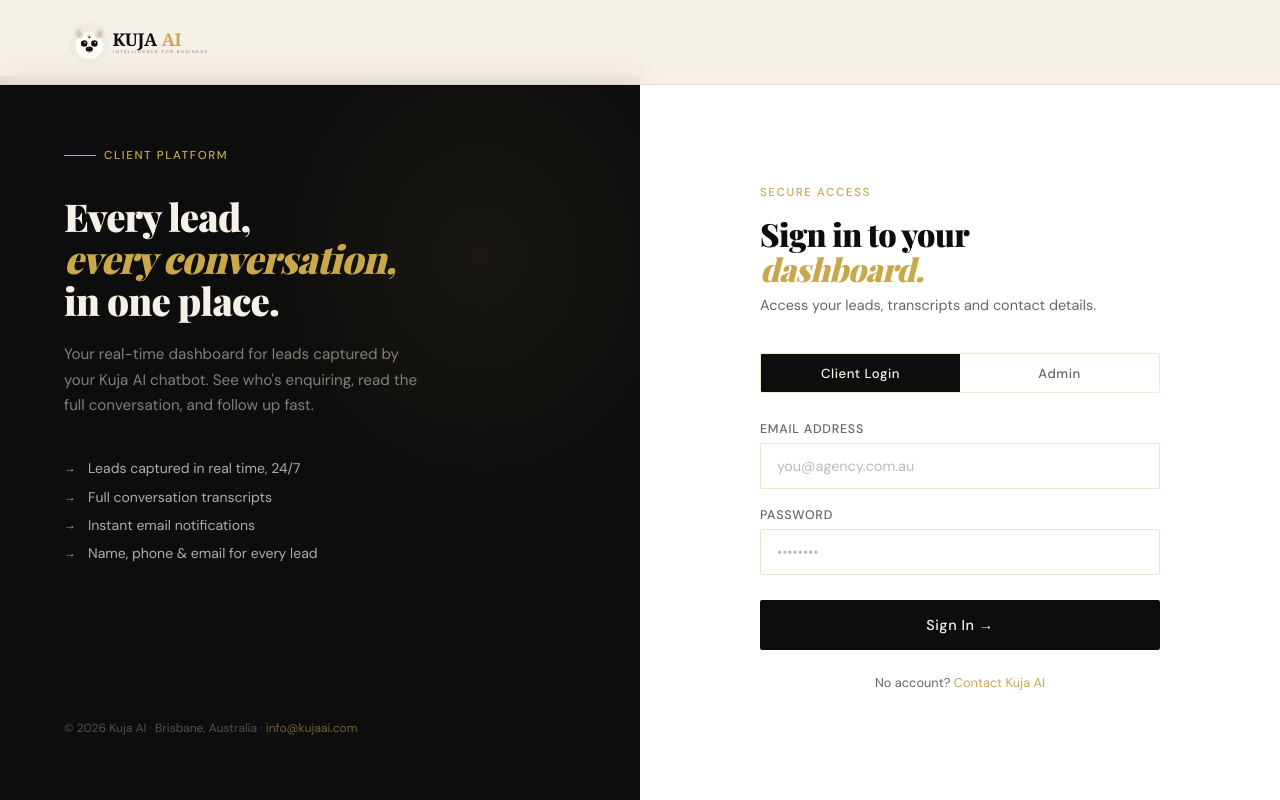
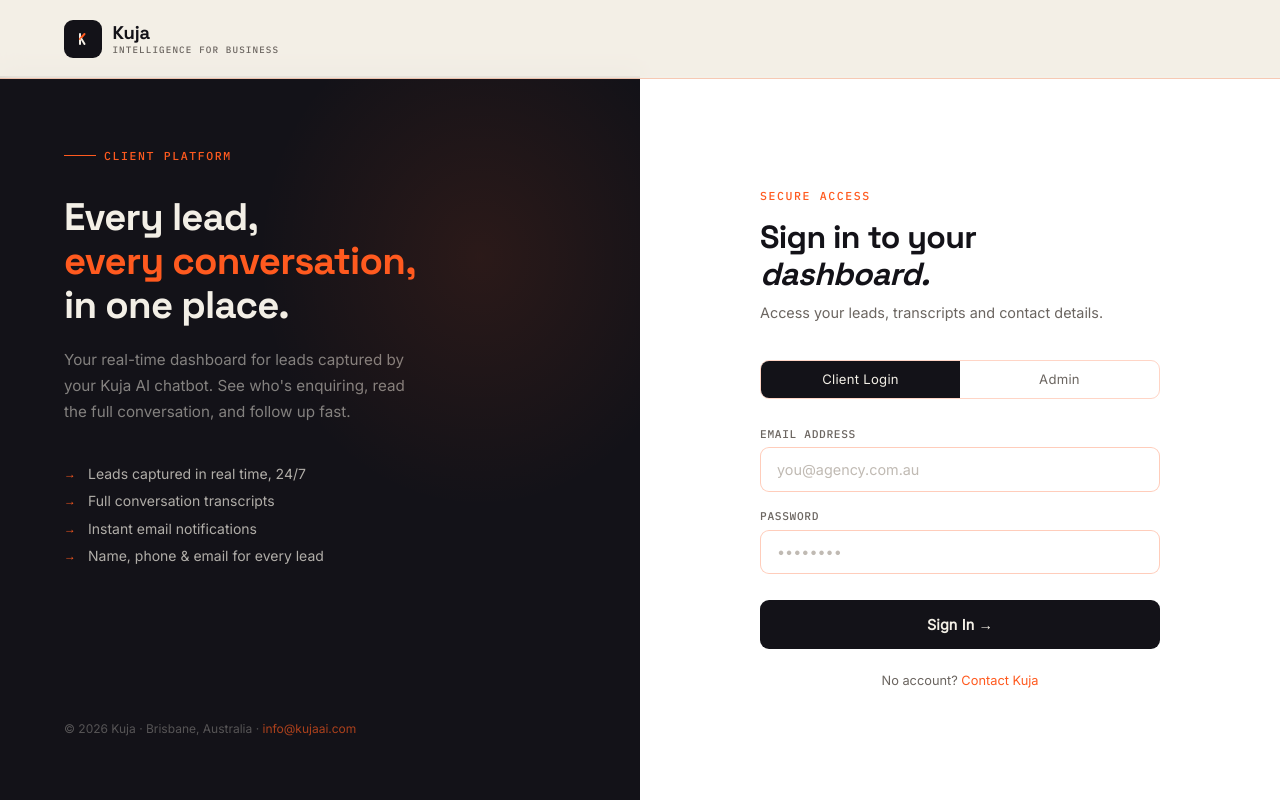
Before and after one commit to zmarr14/kuja-platform, a website: page frontend/index.html in a window 1280 px wide. Drawn offline with nearby package versions, Linux system fonts and the light colour scheme; a web font is replaced by a local one.

Commit message:
Update index.html

```diff
--- a/frontend/index.html
+++ b/frontend/index.html
@@ -3,52 +3,56 @@
 <head>
   <meta charset="UTF-8">
   <meta name="viewport" content="width=device-width, initial-scale=1.0">
-  <title>Kuja AI — Platform Login</title>
+  <title>Kuja — Platform Login</title>
   <link rel="preconnect" href="https://fonts.googleapis.com">
   <link rel="preconnect" href="https://fonts.gstatic.com" crossorigin>
-  <link href="https://fonts.googleapis.com/css2?family=Playfair+Display:ital,wght@0,400;0,700;0,900;1,400&family=DM+Sans:wght@300;400;500&display=swap" rel="stylesheet">
+  <link href="https://fonts.googleapis.com/css2?family=Space+Grotesk:wght@500;700&family=Inter:opsz,wght@14..32,400;500;600&family=IBM+Plex+Mono:wght@500&display=swap" rel="stylesheet">
   <style>
     *,*::before,*::after{box-sizing:border-box;margin:0;padding:0}
-    :root{--ink:#0d0d0d;--cream:#f5f0e8;--gold:#c9a84c;--gold-light:#e8d5a3;--white:#ffffff;--mid:#6b6560;--border:rgba(201,168,76,0.25)}
+    :root{--ink:#131218;--cream:#F3EFE6;--gold:#FF5A1F;--gold-light:#FFD2BE;--white:#ffffff;--mid:#6b6560;--border:rgba(255,90,31,0.25)}
     html{scroll-behavior:smooth}
-    body{font-family:'DM Sans',sans-serif;background:var(--cream);color:var(--ink);min-height:100vh}
-    nav{position:fixed;top:0;left:0;right:0;z-index:100;display:flex;align-items:center;justify-content:space-between;padding:1.25rem 4rem;background:rgba(245,240,232,0.9);backdrop-filter:blur(12px);border-bottom:1px solid var(--border)}
-    .logo{display:inline-flex;align-items:center;text-decoration:none;line-height:1}
-    .logo svg{height:44px;width:auto;display:block}
+    body{font-family:'Inter',sans-serif;background:var(--cream);color:var(--ink);min-height:100vh}
+    nav{position:fixed;top:0;left:0;right:0;z-index:100;display:flex;align-items:center;justify-content:space-between;padding:1.25rem 4rem;background:rgba(243,239,230,0.9);backdrop-filter:blur(12px);border-bottom:1px solid var(--border)}
+    .logo{display:inline-flex;align-items:center;gap:0.65rem;text-decoration:none;line-height:1}
+    .logo-mark{width:38px;height:38px;border-radius:9px;background:var(--ink);display:flex;align-items:center;justify-content:center;flex-shrink:0}
+    .logo-mark svg{width:20px;height:20px}
+    .logo-text{display:flex;flex-direction:column;line-height:1}
+    .logo-word{font-family:'Space Grotesk',sans-serif;font-weight:700;font-size:1.15rem;color:var(--ink);letter-spacing:-0.01em}
+    .logo-tag{font-family:'IBM Plex Mono',monospace;font-size:0.58rem;color:var(--mid);letter-spacing:0.12em;text-transform:uppercase;margin-top:2px}
     .page{min-height:100vh;display:grid;grid-template-columns:1fr 1fr;padding-top:76px}
     .left{background:var(--ink);display:flex;flex-direction:column;justify-content:space-between;padding:4rem;position:relative;overflow:hidden}
-    .left::before{content:'';position:absolute;top:-10%;right:-10%;width:70%;height:70%;background:radial-gradient(ellipse,rgba(201,168,76,0.07) 0%,transparent 70%);pointer-events:none}
-    .left-label{display:inline-flex;align-items:center;gap:0.5rem;font-size:0.72rem;font-weight:500;letter-spacing:0.14em;text-transform:uppercase;color:var(--gold);margin-bottom:2rem}
+    .left::before{content:'';position:absolute;top:-10%;right:-10%;width:70%;height:70%;background:radial-gradient(ellipse,rgba(255,90,31,0.1) 0%,transparent 70%);pointer-events:none}
+    .left-label{display:inline-flex;align-items:center;gap:0.5rem;font-family:'IBM Plex Mono',monospace;font-size:0.72rem;font-weight:500;letter-spacing:0.14em;text-transform:uppercase;color:var(--gold);margin-bottom:2rem}
     .left-label::before{content:'';display:block;width:2rem;height:1px;background:var(--gold)}
-    .left-headline{font-family:'Playfair Display',serif;font-size:clamp(2rem,3vw,2.8rem);font-weight:900;line-height:1.1;letter-spacing:-0.02em;color:var(--cream);margin-bottom:1.25rem}
-    .left-headline em{font-style:italic;color:var(--gold)}
-    .left-sub{font-size:0.95rem;line-height:1.7;color:rgba(245,240,232,0.5);max-width:360px;margin-bottom:2.5rem}
+    .left-headline{font-family:'Space Grotesk',sans-serif;font-size:clamp(2rem,3vw,2.8rem);font-weight:700;line-height:1.15;letter-spacing:-0.02em;color:var(--cream);margin-bottom:1.25rem}
+    .left-headline em{font-style:normal;color:var(--gold)}
+    .left-sub{font-size:0.95rem;line-height:1.7;color:rgba(243,239,230,0.5);max-width:360px;margin-bottom:2.5rem}
     .left-bullets{list-style:none;display:flex;flex-direction:column;gap:0.65rem}
-    .left-bullets li{display:flex;align-items:center;gap:0.75rem;font-size:0.875rem;color:rgba(245,240,232,0.7)}
+    .left-bullets li{display:flex;align-items:center;gap:0.75rem;font-size:0.875rem;color:rgba(243,239,230,0.7)}
     .left-bullets li::before{content:'→';color:var(--gold);font-size:0.75rem;flex-shrink:0}
-    .left-footer{margin-top:auto;padding-top:2.5rem;font-size:0.75rem;color:rgba(245,240,232,0.3)}
-    .left-footer a{color:rgba(201,168,76,0.55);text-decoration:none}
+    .left-footer{margin-top:auto;padding-top:2.5rem;font-size:0.75rem;color:rgba(243,239,230,0.3)}
+    .left-footer a{color:rgba(255,90,31,0.65);text-decoration:none}
     .left-footer a:hover{color:var(--gold)}
     .right{background:var(--white);display:flex;align-items:center;justify-content:center;padding:4rem}
     .form-box{width:100%;max-width:400px;animation:fadeUp 0.5s ease both}
     @keyframes fadeUp{from{opacity:0;transform:translateY(16px)}to{opacity:1;transform:translateY(0)}}
-    .section-label{font-size:0.72rem;font-weight:500;letter-spacing:0.14em;text-transform:uppercase;color:var(--gold);margin-bottom:1rem}
-    .form-title{font-family:'Playfair Display',serif;font-size:2rem;font-weight:900;letter-spacing:-0.02em;line-height:1.1;margin-bottom:0.5rem}
+    .section-label{font-family:'IBM Plex Mono',monospace;font-size:0.72rem;font-weight:500;letter-spacing:0.14em;text-transform:uppercase;color:var(--gold);margin-bottom:1rem}
+    .form-title{font-family:'Space Grotesk',sans-serif;font-size:2rem;font-weight:700;letter-spacing:-0.02em;line-height:1.15;margin-bottom:0.5rem}
     .form-sub{font-size:0.9rem;color:var(--mid);margin-bottom:2.25rem;line-height:1.6}
-    .tabs{display:flex;border:1px solid var(--border);border-radius:2px;margin-bottom:1.75rem;overflow:hidden}
-    .tab{flex:1;padding:0.65rem 1rem;text-align:center;font-size:0.82rem;font-weight:500;letter-spacing:0.04em;cursor:pointer;color:var(--mid);transition:all 0.2s;user-select:none;border:none;background:transparent}
+    .tabs{display:flex;border:1px solid var(--border);border-radius:9px;margin-bottom:1.75rem;overflow:hidden}
+    .tab{flex:1;padding:0.65rem 1rem;text-align:center;font-size:0.82rem;font-weight:500;letter-spacing:0.02em;cursor:pointer;color:var(--mid);transition:all 0.2s;user-select:none;border:none;background:transparent}
     .tab.active{background:var(--ink);color:var(--cream)}
     .tab:not(.active):hover{background:var(--cream)}
     .field{margin-bottom:1.1rem}
-    label{display:block;font-size:0.78rem;font-weight:500;letter-spacing:0.06em;text-transform:uppercase;color:var(--mid);margin-bottom:0.4rem}
-    input{width:100%;background:var(--white);border:1px solid rgba(201,168,76,0.3);border-radius:2px;padding:0.8rem 1rem;color:var(--ink);font-family:'DM Sans',sans-serif;font-size:0.9rem;outline:none;transition:border-color 0.2s}
+    label{display:block;font-family:'IBM Plex Mono',monospace;font-size:0.7rem;font-weight:500;letter-spacing:0.06em;text-transform:uppercase;color:var(--mid);margin-bottom:0.4rem}
+    input{width:100%;background:var(--white);border:1px solid rgba(255,90,31,0.3);border-radius:9px;padding:0.8rem 1rem;color:var(--ink);font-family:'Inter',sans-serif;font-size:0.9rem;outline:none;transition:border-color 0.2s}
     input:focus{border-color:var(--gold)}
     input::placeholder{color:#c0bab3}
-    .btn-submit{width:100%;background:var(--ink);color:var(--cream);border:none;border-radius:2px;padding:1rem;font-family:'DM Sans',sans-serif;font-size:0.9rem;font-weight:500;letter-spacing:0.04em;cursor:pointer;margin-top:0.5rem;transition:background 0.2s,transform 0.15s}
-    .btn-submit:hover{background:var(--gold);color:var(--ink);transform:translateY(-1px)}
+    .btn-submit{width:100%;background:var(--ink);color:var(--cream);border:none;border-radius:9px;padding:1rem;font-family:'Inter',sans-serif;font-size:0.9rem;font-weight:600;letter-spacing:0.01em;cursor:pointer;margin-top:0.5rem;transition:background 0.2s,transform 0.15s}
+    .btn-submit:hover{background:var(--gold);color:#fff;transform:translateY(-1px)}
     .btn-submit:active{transform:translateY(0)}
     .btn-submit:disabled{opacity:0.5;cursor:not-allowed;transform:none}
-    .err{font-size:0.82rem;color:#c0392b;margin-top:0.75rem;display:none;padding:0.6rem 0.8rem;border:1px solid rgba(192,57,43,0.2);border-radius:2px;background:rgba(192,57,43,0.04)}
+    .err{font-size:0.82rem;color:#c0392b;margin-top:0.75rem;display:none;padding:0.6rem 0.8rem;border:1px solid rgba(192,57,43,0.2);border-radius:8px;background:rgba(192,57,43,0.04)}
     .err.show{display:block}
     .form-note{margin-top:1.5rem;font-size:0.8rem;color:var(--mid);text-align:center}
     .form-note a{color:var(--gold);text-decoration:none}
@@ -58,20 +62,17 @@
 <body>
 <nav>
   <a class="logo" href="https://kujaai.com">
-    <svg xmlns="http://www.w3.org/2000/svg" viewBox="0 0 370 100" height="44">
-      <g transform="translate(6,2) scale(0.83)">
-        <ellipse cx="62" cy="66" rx="54" ry="52" fill="#f0ebe0"/><ellipse cx="24" cy="72" rx="18" ry="20" fill="#f0ebe0"/><ellipse cx="100" cy="72" rx="18" ry="20" fill="#f0ebe0"/><ellipse cx="38" cy="26" rx="18" ry="16" fill="#f0ebe0"/><ellipse cx="86" cy="26" rx="18" ry="16" fill="#f0ebe0"/><ellipse cx="62" cy="20" rx="22" ry="16" fill="#f0ebe0"/><ellipse cx="62" cy="68" rx="38" ry="36" fill="#fffdf9"/><ellipse cx="34" cy="35" rx="13" ry="15" fill="#e8e0d0" transform="rotate(-15 34 35)"/><ellipse cx="90" cy="35" rx="13" ry="15" fill="#e8e0d0" transform="rotate(15 90 35)"/><ellipse cx="34" cy="36" rx="7" ry="9" fill="#d4c8b8" transform="rotate(-15 34 36)"/><ellipse cx="90" cy="36" rx="7" ry="9" fill="#d4c8b8" transform="rotate(15 90 36)"/>
-        <ellipse cx="48" cy="62" rx="9" ry="9" fill="#1a1a1a"/><ellipse cx="48" cy="62" rx="4.5" ry="4.5" fill="#0d0d0d"/><ellipse cx="50" cy="60" rx="2" ry="2" fill="white"/>
-        <ellipse cx="76" cy="62" rx="9" ry="9" fill="#1a1a1a"/><ellipse cx="76" cy="62" rx="4.5" ry="4.5" fill="#0d0d0d"/><ellipse cx="78" cy="60" rx="2" ry="2" fill="white"/>
-        <ellipse cx="62" cy="77" rx="10" ry="7" fill="#0d0d0d"/><ellipse cx="59" cy="74.5" rx="2.5" ry="1.5" fill="rgba(255,255,255,0.35)"/>
-        <path d="M52 82 Q62 90 72 82" stroke="#c4b09a" stroke-width="1.5" fill="none" stroke-linecap="round"/><path d="M57 85 Q62 91 67 85" stroke="#b09080" stroke-width="2" fill="none" stroke-linecap="round"/>
-        <circle cx="62" cy="45" r="4" fill="#c9a84c" opacity="0.9"/><circle cx="62" cy="45" r="2" fill="#0d0d0d"/>
-        <line x1="62" y1="41" x2="62" y2="37" stroke="#c9a84c" stroke-width="1.5" stroke-linecap="round"/><line x1="65.5" y1="42.5" x2="68" y2="39" stroke="#c9a84c" stroke-width="1.5" stroke-linecap="round"/><line x1="58.5" y1="42.5" x2="56" y2="39" stroke="#c9a84c" stroke-width="1.5" stroke-linecap="round"/>
-      </g>
-      <text x="110" y="58" font-family="Georgia,'Times New Roman',serif" font-size="40" font-weight="700" fill="#0d0d0d" letter-spacing="-1">KUJA</text>
-      <text x="222" y="58" font-family="Georgia,'Times New Roman',serif" font-size="40" font-weight="700" fill="#c9a84c" letter-spacing="-1"> AI</text>
-      <text x="112" y="75" font-family="'Helvetica Neue',Arial,sans-serif" font-size="9.5" fill="#8a7d6e" letter-spacing="3">INTELLIGENCE FOR BUSINESS</text>
-    </svg>
+    <div class="logo-mark">
+      <svg viewBox="0 0 40 40" fill="none" xmlns="http://www.w3.org/2000/svg">
+        <path d="M14 10L14 30" stroke="#F3EFE6" stroke-width="4" stroke-linecap="round"/>
+        <path d="M14 20L23 10" stroke="#FF5A1F" stroke-width="4" stroke-linecap="round"/>
+        <path d="M17 20L23 30" stroke="#F3EFE6" stroke-width="4" stroke-linecap="round"/>
+      </svg>
+    </div>
+    <div class="logo-text">
+      <span class="logo-word">Kuja</span>
+      <span class="logo-tag">Intelligence for Business</span>
+    </div>
   </a>
 </nav>
 
@@ -88,12 +89,12 @@
         <li>Name, phone &amp; email for every lead</li>
       </ul>
     </div>
-    <div class="left-footer">© 2026 Kuja AI · Brisbane, Australia · <a href="mailto:info@kujaai.com">info@kujaai.com</a></div>
+    <div class="left-footer">© 2026 Kuja · Brisbane, Australia · <a href="mailto:info@kujaai.com">info@kujaai.com</a></div>
   </div>
   <div class="right">
     <div class="form-box">
       <div class="section-label">Secure Access</div>
-      <div class="form-title">Sign in to your<br><em style="font-style:italic;color:var(--gold)">dashboard.</em></div>
+      <div class="form-title">Sign in to your<br><em>dashboard.</em></div>
       <div class="form-sub">Access your leads, transcripts and contact details.</div>
       <div class="tabs">
         <div class="tab active" id="tab-client" onclick="switchTab('client')">Client Login</div>
@@ -109,7 +110,7 @@
       </div>
       <button class="btn-submit" id="loginBtn" onclick="handleLogin()">Sign In →</button>
       <div class="err" id="errMsg"></div>
-      <div class="form-note">No account? <a href="mailto:info@kujaai.com">Contact Kuja AI</a></div>
+      <div class="form-note">No account? <a href="mailto:info@kujaai.com">Contact Kuja</a></div>
     </div>
   </div>
 </div>
```
